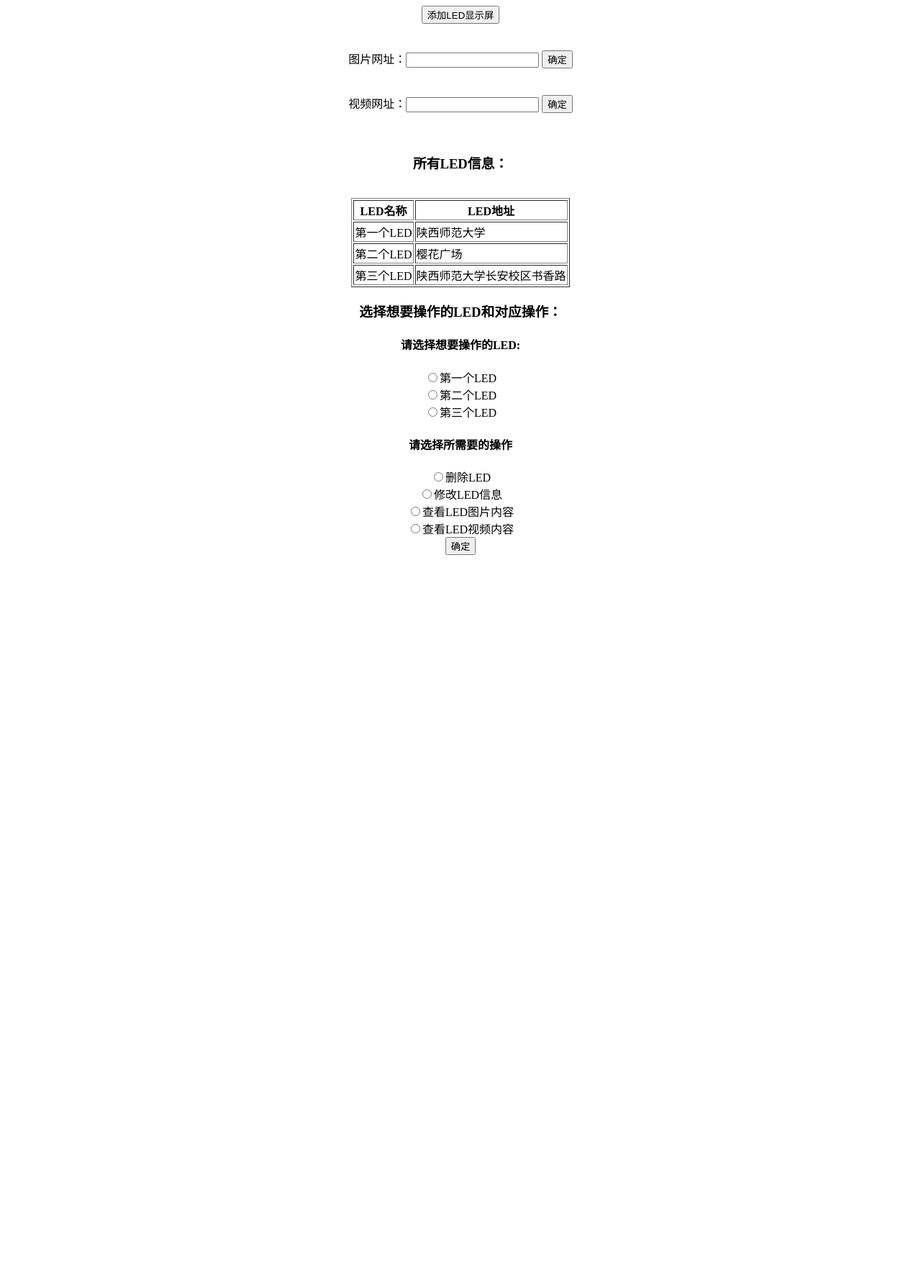
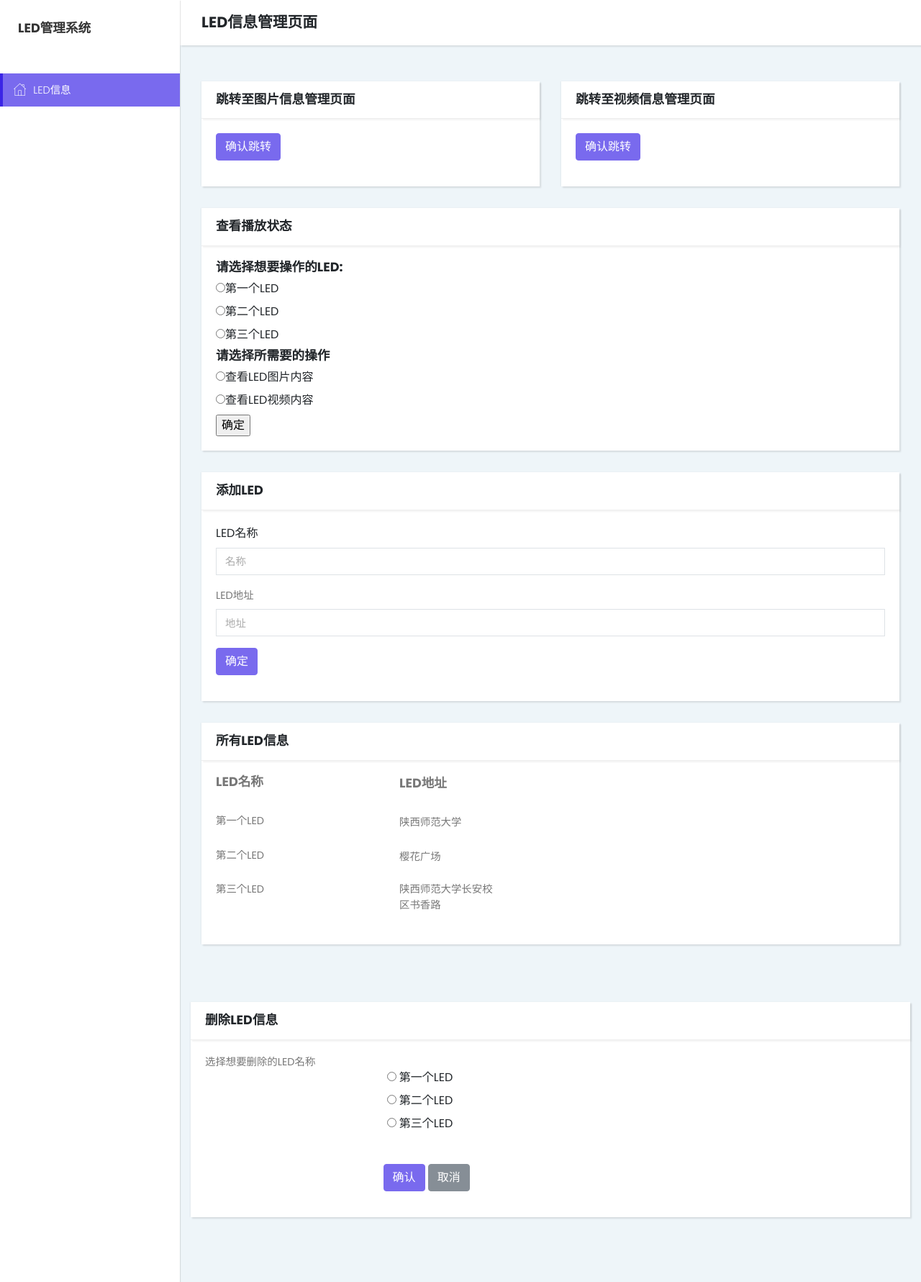
Before and after one commit to biuiko/LedManageSystem, a Django app: page /led/1/choice/ in a window 1280 px wide. Shown: the whole page at 72% size. Before the commit the page ends 771 px from the top, so only its background shows below. Run offline with Django 3.2, Linux system fonts and the light colour scheme; data comes from the database, SQL or seed files in the repository; both versions use the stored data as it was after the commit; some libraries are stand-ins or nearby versions.

Commit message:
feat: add video and picture management module and did front-end beautification of the entire project

```diff
--- /dev/null
+++ b/led/templates/base.html
@@ -0,0 +1,40 @@
+{% load staticfiles %}
+<!DOCTYPE html>
+<html>
+  <head>
+    <meta charset="utf-8">
+    <meta http-equiv="X-UA-Compatible" content="IE=edge">
+    <title></title>
+    <meta name="description" content="">
+    <meta name="viewport" content="width=device-width, initial-scale=1, shrink-to-fit=no">
+    <meta name="robots" content="all,follow">
+    <!-- Bootstrap CSS-->
+    <link rel="stylesheet" href="{% static 'vendor/bootstrap/css/bootstrap.min.css' %}">
+    <!-- Font Awesome CSS-->
+    <link rel="stylesheet" href="{% static 'vendor/font-awesome/css/font-awesome.min.css' %}">
+    <!-- Fontastic Custom icon font-->
+    <link rel="stylesheet" href="{% static 'css/fontastic.css' %}">
+    <!-- Google fonts - Poppins -->
+    <link rel="stylesheet" href="https://fonts.googleapis.com/css?family=Poppins:300,400,700">
+    <!-- theme stylesheet-->
+    <link rel="stylesheet" href="{% static 'css/style.default.css' %}" id="theme-stylesheet">
+    <!-- Custom stylesheet - for your changes-->
+    <link rel="stylesheet" href="{% static 'css/custom.css' %}">
+    <!-- Favicon-->
+    <link rel="shortcut icon" href="{% static 'img/favicon.ico' %}">
+    <!-- Tweaks for older IEs--><!--[if lt IE 9]>
+        <script src="https://oss.maxcdn.com/html5shiv/3.7.3/html5shiv.min.js"></script>
+        <script src="https://oss.maxcdn.com/respond/1.4.2/respond.min.js"></script><![endif]-->
+  </head>
+  <body>
+    {% block body_other%}{% endblock %}
+    <script src="{% static 'vendor/jquery/jquery.min.js' %}"></script>
+    <script src="{% static 'vendor/popper.js/umd/popper.min.js' %}"> </script>
+    <script src="{% static 'vendor/bootstrap/js/bootstrap.min.js' %}"></script>
+    <script src="{% static 'vendor/jquery.cookie/jquery.cookie.js' %}"> </script>
+    <script src="{% static 'vendor/chart.js/Chart.min.js' %}"></script>
+    <script src="{% static 'vendor/jquery-validation/jquery.validate.min.js' %}"></script>
+    <!-- Main File-->
+    <script src="{% static 'js/front.js' %}"></script>
+  </body>
+</html>
--- /dev/null
+++ b/led/templates/led/LedMessage.html
@@ -0,0 +1,201 @@
+{% extends "base.html" %}
+{% block body_other %}
+    <div class="page">
+      <div class="page-content d-flex align-items-stretch">
+        <!-- Side Navbar -->
+        <nav class="side-navbar">
+          <!-- Sidebar Header-->
+          <div class="sidebar-header d-flex align-items-center">
+            <div class="title">
+              <h1 class="h4">LED管理系统</h1>
+            </div>
+          </div>
+          <!-- Sidebar Navidation Menus-->
+          <ul class="list-unstyled">
+                    <li class="active"> <a href="#"><i class="icon-home"></i>LED信息 </a></li>
+                   <!--  <li><a href="#exampledropdownDropdown"> <i class="icon-interface-windows"></i>图片信息管理 </a>
+                    </li>
+                    <li><a href="login.html"> <i class="icon-interface-windows"></i>视频信息管理 </a></li> -->
+
+          </ul>
+        </nav>
+        <div class="content-inner">
+          <!-- Page Header-->
+          <header class="page-header">
+            <div class="container-fluid">
+              <h2 class="no-margin-bottom">LED信息管理页面 </h2>
+            </div>
+          </header>
+          <!-- Forms Section-->
+          <section class="forms">
+            <div class="container-fluid">
+              <div class="row">
+                <!-- Basic Form-->
+                <!-- 添加图片url -->
+                <div class="col-lg-6">
+                  <div class="card">
+
+                    <div class="card-header d-flex align-items-center">
+                      <h3 class="h4">跳转至图片信息管理页面</h3>
+                    </div>
+                    <div class="card-body">
+                      <!-- <p>Lorem ipsum dolor sit amet consectetur.</p> -->
+                      <form action="{% url 'led:pic_manage' user_id %}" method="post">
+                        {% csrf_token %}
+                        <div class="form-group">
+                          <input type="submit" value="确认跳转" class="btn btn-primary">
+                        </div>
+                      </form>
+                    </div>
+                  </div>
+                </div>
+                         <div class="col-lg-6">
+                  <div class="card">
+
+                    <div class="card-header d-flex align-items-center">
+                      <h3 class="h4">跳转至视频信息管理页面</h3>
+                    </div>
+                    <div class="card-body">
+                      <!-- <p>Lorem ipsum dolor sit amet consectetur.</p> -->
+                      <form action="{% url 'led:video_manage' user_id %}" method="post" >
+                         {% csrf_token %}
+                        <div class="form-group">
+                          <input type="submit" value="确认跳转" class="btn btn-primary">
+                        </div>
+                      </form>
+                    </div>
+                  </div>
+                </div>
+                <div class="col-lg-12">
+                  <div class="card">
+
+                    <div class="card-header d-flex align-items-center">
+                      <h3 class="h4">查看播放状态</h3>
+                    </div>
+                    <div class="card-body">
+                      <form action="{% url 'led:led_operation' user_id %}" method="post">
+                        <h4>请选择想要操作的LED:</h4>
+                        {% csrf_token %}
+                        {% for led in led_list %}
+                        <input type="radio" name="led_choice" value="{{led.id}}" ><label>{{led.led_text}}</label><br>
+                        {% endfor %}
+                        <h4>请选择所需要的操作</h4>
+                        <input type="radio" name="op" value="p"><label>查看LED图片内容</label><br>
+                        <input type="radio" name="op" value="v"><label>查看LED视频内容</label><br>
+                       <input type="submit" value="确定">
+                     </form>
+                      <!-- <p>Lorem ipsum dolor sit amet consectetur.</p> -->
+                      <!-- <form action="{% url 'led:add_led_data' user_id %}" method="post">
+                        {% csrf_token %}
+                        <div class="form-group">
+                          <label class="form-control-labe">LED名称</label>
+                          <input type="text" placeholder="名称" name="led_text" class="form-control">
+                        </div>
+                        <div class="form-group">
+                          <label class="form-control-label">LED地址</label>
+                          <input type="text" placeholder="地址" name="led_address"class="form-control">
+                        </div>
+                        <div class="form-group">
+                          <input type="submit" value="确定" class="btn btn-primary">
+                        </div>
+                      </form> -->
+                    </div>
+                  </div>
+                </div>
+                <div class="col-lg-12">
+                  <div class="card">
+
+                    <div class="card-header d-flex align-items-center">
+                      <h3 class="h4">添加LED</h3>
+                    </div>
+                    <div class="card-body">
+                      <!-- <p>Lorem ipsum dolor sit amet consectetur.</p> -->
+                      <form action="{% url 'led:add_led_data' user_id %}" method="post">
+                        {% csrf_token %}
+                        <div class="form-group">
+                          <label class="form-control-labe">LED名称</label>
+                          <input type="text" placeholder="名称" name="led_text" class="form-control">
+                        </div>
+                        <div class="form-group">
+                          <label class="form-control-label">LED地址</label>
+                          <input type="text" placeholder="地址" name="led_address"class="form-control">
+                        </div>
+                        <div class="form-group">
+                          <input type="submit" value="确定" class="btn btn-primary">
+                        </div>
+                      </form>
+                    </div>
+                  </div>
+                </div>
+
+                <!-- 所有LED信息 -->
+                <div class="col-lg-12">
+                  <div class="card">
+
+                    <div class="card-header d-flex align-items-center">
+                      <h3 class="h4">所有LED信息</h3>
+                    </div>
+                    <div class="card-body">
+                      <form class="form-horizontal">
+                        <div class="form-group row">
+                          <label class="col-sm-3 form-control-label"><h4>LED名称</h4></label>
+                          <div class="col-sm-9">
+                            <!-- <select name="account" class="form-control mb-3"> -->
+                              <label class="col-sm-3 form-control-label"><h4>LED地址</h4></label>
+                          </div>
+                        </div>
+                       {% for led in led_list %}
+                        <div class="form-group row">
+                          <label class="col-sm-3 form-control-label">{{led.led_text}}</label>
+                          <div class="col-sm-9">
+                            <!-- <select name="account" class="form-control mb-3"> -->
+                              <label class="col-sm-3 form-control-label">{{led.address_text}}</label>
+                          </div>
+                        </div>
+                      {% endfor %}
+                      </form>
+                    </div>
+                  </div>
+                </div>
+              </div>
+            </div>
+          </section>
+
+
+          <!--删除LED-->
+          <div class="col-lg-12">
+                  <div class="card">
+                    <div class="card-header d-flex align-items-center">
+                      <h3 class="h4">删除LED信息</h3>
+                    </div>
+                    <div class="card-body">
+                      <form class="form-horizontal" action="{% url 'led:del_led_data' user_id %}" method="post">
+                        {% csrf_token %}
+                        <div class="form-group row">
+                          <label class="col-sm-3 form-control-label">选择想要删除的LED名称</label>
+                            <div class="card-body">
+                              {% for led in led_list%}
+                               <input type="radio" name="led_choice" value="{{led.id}}" >
+                                    <label>{{led.led_text}}</label><br>
+                              {% endfor %}
+                           </div>
+                        </div>
+                        <div class="line"></div>
+                        <div class="form-group row">
+                          <div class="col-sm-4 offset-sm-3">
+                            <button type="submit" class="btn btn-primary">确认</button>
+                            <button type="submit" class="btn btn-secondary">取消</button>
+                          </div>
+                        </div>
+                      </form>
+                    </div>
+                  </div>
+                </div>
+              </div>
+            </div>
+          </section>
+
+        </div>
+      </div>
+    </div>
+{% endblock %}
--- a/led/urls.py
+++ b/led/urls.py
@@ -6,15 +6,20 @@ app_name = 'led'
 urlpatterns = [
 	path('',views.index,name ='index'),
 	path('<int:user_id>/choice/',views.choice_page,name='choice'),
-	path('movie/',views.movie_show,name='movie'),
+	# path('movie/',views.movie_show,name='movie'),
 	path('check/',views.check,name ='check'),
-	path('<int:user_id>/add_led/',views.add_led,name='add_led'),
+	# path('<int:user_id>/add_led/',views.add_led,name='add_led'),
 	path('<int:user_id>/add_led_data/',views.add_led_data,name='add_led_data'),
+	path('<int:user_id>/del_led_data',views.del_led_data,name='del_led_data'),
+	path('<int:user_id>/del_pic_data',views.del_pic_data,name='del_pic_data'),
+	path('<int:user_id>/del_video_data',views.del_video_data,name='del_video_data'),
 	path('<int:user_id>/led_operation/',views.led_operation,name='led_operation'),
 	path('<int:led_id>/<int:user_id>/led_update/',views.led_update,name='led_update'),
 	path('<int:user_id>/add_picture',views.add_picture,name='add_picture'),
 	path('<int:user_id>/add_video',views.add_video,name='add_video'),
 	path('picture/<int:user_id>/<int:led_id>',views.led_show_picture,name='led_show_picture'),
 	path('video/<int:user_id>/<int:led_id>',views.led_show_video,name='led_show_video'),
+	path('pic_manage/<int:user_id>',views.pic_manage,name='pic_manage'),
+	path('video_manage/<int:user_id>',views.video_manage,name='video_manage'),
 
 ]
--- a/led/views.py
+++ b/led/views.py
@@ -1,7 +1,7 @@
 from django.shortcuts import render
 from django.http import HttpResponse,HttpResponseRedirect
 from django.urls import reverse
-from .models import Custom,LedNumber,Picture
+from .models import Custom,LedNumber,Picture,Video
 import json
 # Create your views here.
 
@@ -12,16 +12,14 @@ def index(request):
 
 def choice_page(request,user_id):
 	'登录后选择操作界面'
-	led_list = Custom.objects.get(pk =user_id)
+	user = Custom.objects.get(pk =user_id)
+	led_list = user.lednumber_set.all()
 	context = {
 		'led_list' : led_list,
 		'user_id':user_id
 	}
-	return render(request,'led/choice_page.html',context)
-
-def movie_show(request):
-	'LED放映界面'
-	return HttpResponse("hello")
+	# return render(request,'led/choice_page.html',context)
+	return render(request,'led/LedMessage.html',context)
 
 def check(request):
 	'检验用户登录'
@@ -38,27 +36,62 @@ def check(request):
 			return HttpResponseRedirect(reverse('led:choice', args = (user.id,)))
 	return HttpResponse("我没有找到你诶")
 
-def add_led(request,user_id):
-	'点击添加按钮到添加LED界面'
-	context={}
-	context['user_id'] = user_id
-	return render(request,'led/add_led.html',context)
-	# return HttpResponseRedirect(reverse('led:add_led',args=(user_id,)))
-	# return HttpResponse("hello you clicked")
-
 def add_led_data(request,user_id):
 	'处理添加数据成功后跳到选择操作界面'
 	if request.method == 'POST':
 		c = Custom.objects.get(pk = user_id)
 		c.lednumber_set.create(led_text = request.POST.get('led_text'),address_text = request.POST.get('led_address'))
 		c.save()
-		led_list = Custom.objects.get(pk =user_id)
+		led_list = c.lednumber_set.all()
 		context = {
 			'led_list' : led_list,
 			'user_id':user_id
 		}
 		# return HttpResponseRedirect(reverse('led:choice',context))
-		return render(request,'led/choice_page.html',context)
+		return render(request,'led/LedMessage.html',context)
+
+def del_led_data(request,user_id):
+	'删除成功后跳回LED管理界面'
+	if request.method == 'POST':
+		led_id = request.POST['led_choice']
+		LedNumber.objects.filter(id=led_id).delete()
+		user = Custom.objects.get(pk =user_id)
+		led_list = user.lednumber_set.all()
+		context = {
+			'led_list' : led_list,
+			'user_id':user_id
+		}
+		return render(request,'led/LedMessage.html',context)
+
+def del_pic_data(request,user_id):
+	'删除成功后跳回图片管理界面'
+	if request.method == 'POST':
+		pic_id = request.POST['pic']
+		Picture.objects.filter(id=pic_id).delete()
+		user = Custom.objects.get(pk = user_id)
+		pics = user.picture_set.all()
+		leds = user.lednumber_set.all()
+		context = {
+			'leds':leds,
+			'user_id' : user_id,
+			'pics' : pics,
+		}
+	return render(request,'led/manage_pic.html',context)
+
+def del_video_data(request,user_id):
+	'删除成功后跳回视频管理界面'
+	if request.method == 'POST':
+		video_id = request.POST['video']
+		Video.objects.filter(id=video_id).delete()
+		user = Custom.objects.get(pk = user_id)
+		videos = user.video_set.all()
+		leds = user.lednumber_set.all()
+		context = {
+			'leds':leds,
+			'user_id' : user_id,
+			'videos' : videos,
+		}
+	return render(request,'led/manage_video.html',context)
 
 def led_operation(request,user_id):
 	'处理关于LED的操作'
@@ -68,18 +101,6 @@ def led_operation(request,user_id):
 			led_op = request.POST['op']
 			if not all([led_id,led_op]):
 				return HttpResponseRedirect(reverse('led:choice', args = (user_id,)))
-			if led_op == "d":
-				LedNumber.objects.filter(id=led_id).delete()
-				return HttpResponseRedirect(reverse('led:choice', args = (user_id,)))
-			elif led_op == "u":
-				print('now at op=u')
-				context = {
-					'led_id' : led_id,
-					'user_id':user_id
-				}
-				return render(request,'led/update_led.html',context)
-				# return HttpResponse("hello")
-				# return render(request,'led/update_led.html',context)
 			elif led_op=="p":
 				return led_show_picture(request,user_id,led_id)
 			elif led_op=="v":
@@ -119,20 +140,20 @@ def add_picture(request,user_id):
 	context={
 		'user_id':user_id,
 	}
-	return HttpResponseRedirect(reverse('led:choice', args = (user_id,)))
+	return HttpResponseRedirect(reverse('led:pic_manage', args = (user_id,)))
 
 def add_video(request,user_id):
 	'添加视频的url'
 	if request.method == 'POST':
 		c = Custom.objects.get(pk = user_id)
-		real_url = request.POST.get('pic_url')
+		real_url = request.POST.get('video_url')
 		print(real_url)
 		c.video_set.create(video_url = request.POST.get('video_url'))
 		c.save()
 	context={
 		'user_id':user_id,
 	}
-	return HttpResponseRedirect(reverse('led:choice', args = (user_id,)))
+	return HttpResponseRedirect(reverse('led:video_manage', args = (user_id,)))
 
 def led_show_picture(request,user_id,led_id):
 	'显示led的图片内容'
@@ -164,3 +185,27 @@ def led_show_video(request,user_id,led_id):
 		}
 		print('now at look led')
 		return render(request,'led/show_video_led.html',context)
+
+def pic_manage(request,user_id):
+	if request.method=='POST':
+		user = Custom.objects.get(pk = user_id)
+		pics = user.picture_set.all()
+		leds = user.lednumber_set.all()
+		context = {
+			'leds':leds,
+			'user_id' : user_id,
+			'pics' : pics,
+		}
+		return render(request,'led/manage_pic.html',context)
+
+def video_manage(request,user_id):
+	if request.method=='POST':
+		user = Custom.objects.get(pk = user_id)
+		videos = user.video_set.all()
+		leds = user.lednumber_set.all()
+		context = {
+			'leds':leds,
+			'user_id' : user_id,
+			'videos' : videos,
+		}
+		return render(request,'led/manage_video.html',context)
```
Also changed, not shown: led/templates/led/index.html (+0 -22 lines), led/templates/led/manage_pic.html (added, +161 -0 lines), led/templates/led/manage_video.html (added, +161 -0 lines), README.md, db.sqlite3.
